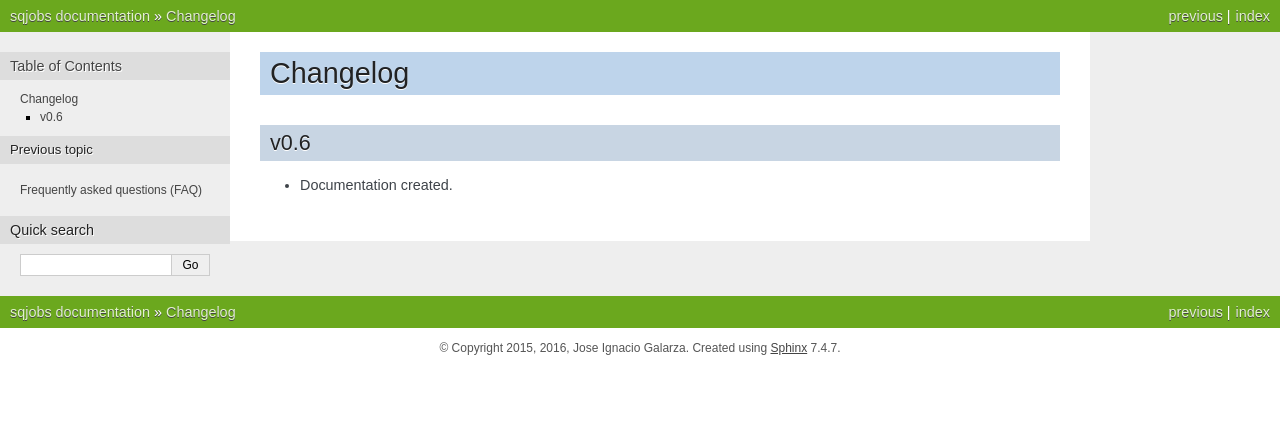
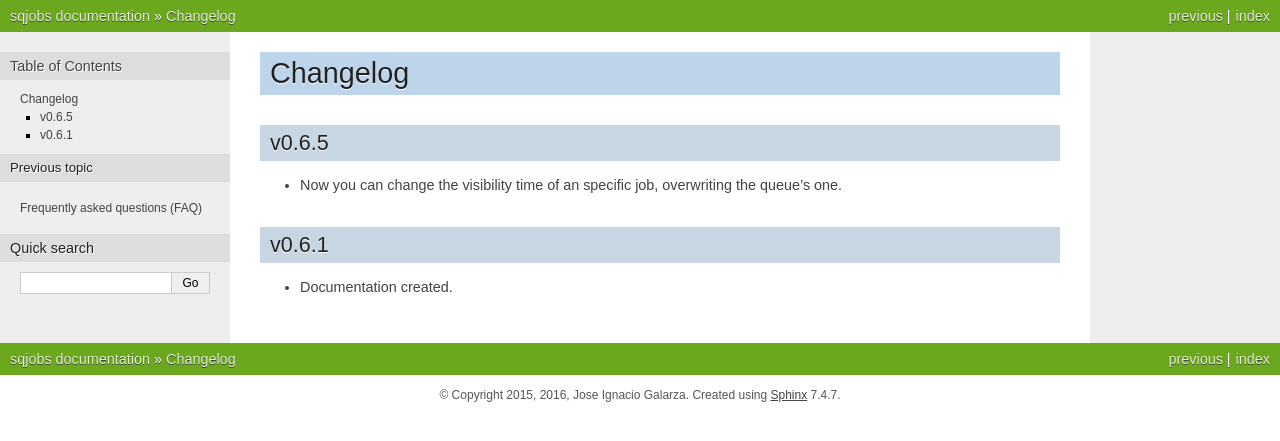
Before and after one commit to igalarzab/sqjobs, a Sphinx documentation site: the page built from docs/chapters/changelog.rst, in a window 1280 px wide. Shown: the top 441 px of the page. Built offline with Sphinx 7.4.7, drawn with Linux system fonts in a browser that asks for light colours; the version number could not be read and is left out.

Commit message:
CHANGELOG

```diff
--- a/docs/chapters/changelog.rst
+++ b/docs/chapters/changelog.rst
@@ -3,7 +3,13 @@
 Changelog
 =========
 
-v0.6
-----
+v0.6.5
+------
+
+* Now you can change the visibility time of an specific job, overwriting the queue's one.
+
+
+v0.6.1
+------
 
 * Documentation created.
```
